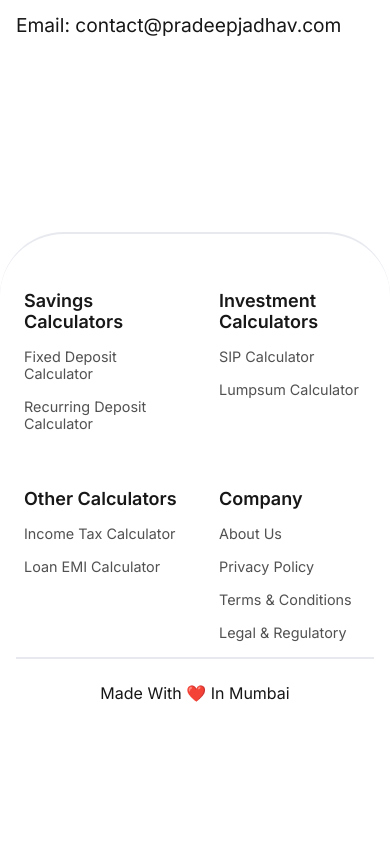
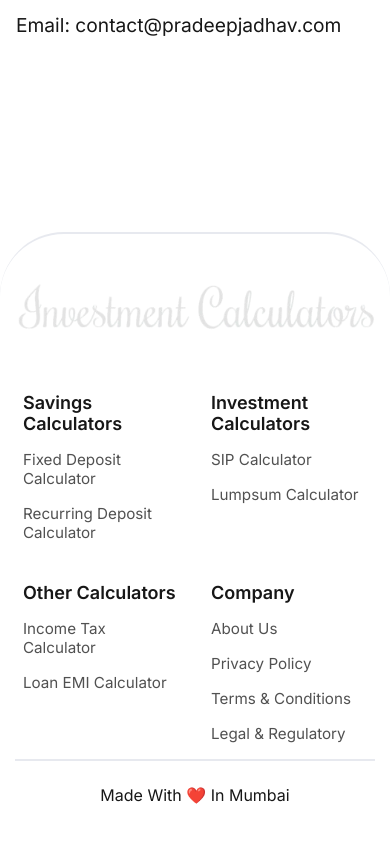
Before and after one commit to Pradeep17Jadhav/investmentcalculators, a Next.js app: page /about-us in a window 390 px wide. Shown: the part 2701-3544 px from the top of the page. Before the commit the page ends 3452 px from the top, so only its background shows below. Built offline with nearby package versions, Linux system fonts and the light colour scheme; what @mui/material-nextjs would draw is missing.

Commit message:
improve footer and seo

```diff
--- a/app/RootPage.tsx
+++ b/app/RootPage.tsx
@@ -26,7 +26,7 @@ const RootPage = async () => {
               className={styles.leftColumn}
               item
               xs={12}
-              md={6}
+              sm={6}
               lg={4}
             >
               <Banner
--- a/app/page.module.css
+++ b/app/page.module.css
@@ -1,17 +1,9 @@
 .page {
-  --gray-rgb: 0, 0, 0;
-  --gray-alpha-200: rgba(var(--gray-rgb), 0.08);
-  --gray-alpha-100: rgba(var(--gray-rgb), 0.05);
-
-  --button-primary-hover: #383838;
-  --button-secondary-hover: #f2f2f2;
-
   display: grid;
   grid-template-rows: 20px 1fr 20px;
   align-items: center;
   justify-items: center;
-  min-height: 100svh;
-  padding: 80px;
+  padding: 80px 80px 0 80px;
   gap: 64px;
   font-family: var(--font-geist-sans);
 }
--- a/components/AppBar/AppBar.tsx
+++ b/components/AppBar/AppBar.tsx
@@ -16,6 +16,7 @@ import {
 import MenuIcon from "@mui/icons-material/Menu";
 
 import styles from "./AppBar.module.css";
+import Link from "next/link";
 
 const AppBar = () => {
   const router = useRouter();
@@ -128,14 +129,14 @@ const AppBar = () => {
               const isActive = pathname === to;
               return (
                 <Tooltip key={label} title={tooltip}>
-                  <a
+                  <Link
                     href={to}
                     className={classnames(styles.navLink, {
                       [styles.activeNavLink]: isActive,
                     })}
                   >
                     {label}
-                  </a>
+                  </Link>
                 </Tooltip>
               );
             })}
--- a/components/Banner/Banner.module.css
+++ b/components/Banner/Banner.module.css
@@ -62,7 +62,7 @@
 
 @media (max-width: 600px) {
     .container {
-        min-height: 150px;
-        min-width: 200px;
+        min-height: 120px;
+        min-width: 160px;
     }
 }
--- a/components/Footer/Footer.module.css
+++ b/components/Footer/Footer.module.css
@@ -26,6 +26,12 @@
     border: 1px solid var(--border-color);
 }
 
+.logo {
+    margin-bottom: 32px;
+    pointer-events: none;
+    user-select: none;
+}
+
 @media (max-width: 900px) {
     .footer {
         padding: 16px;
@@ -35,4 +41,7 @@
         margin-top: 32px;
     }
 
+    .logo {
+        margin-bottom: 48px;
+    }
 }
--- a/components/Footer/Footer.tsx
+++ b/components/Footer/Footer.tsx
@@ -1,3 +1,4 @@
+import Image from "next/image";
 import FooterTable from "./FooterTable/FooterTable";
 import { getFooterData } from "./helpers";
 
@@ -9,6 +10,13 @@ const Footer = () => {
   return (
     <div className={styles.footer}>
       <div className={styles.container}>
+        <Image
+          className={styles.logo}
+          src="/images/logo.webp"
+          alt="Logo"
+          width="360"
+          height="50"
+        />
         <FooterTable footerData={footerData} />
         <hr className={styles.hr} />
         <div className={styles.madeWithLove}>Made With ❤️ In Mumbai</div>
--- a/components/Footer/FooterTable/FooterTable.module.css
+++ b/components/Footer/FooterTable/FooterTable.module.css
@@ -7,8 +7,7 @@
 }
 
 .footerColumn {
-    margin: 48px;
-    width: 100%;
+    margin: 8px;
 }
 
 .columnItemTitle {
@@ -27,12 +26,20 @@
 }
 
 
+@media (min-width: 1200px) {
+    .footerColumn {
+        margin-left: 48px;
+        margin-right: 48px;
+        width: 100%;
+    }
+}
+
 @media (max-width: 600px) {
     .footerColumn {
         margin: 8px;
     }
 
     .footerTable {
-        font-size: 0.9em;
+        font-size: 0.95em;
     }
 }
--- a/components/Footer/FooterTable/FooterTable.tsx
+++ b/components/Footer/FooterTable/FooterTable.tsx
@@ -1,5 +1,6 @@
 import Grid from "@mui/material/Grid/Grid";
 import styles from "./FooterTable.module.css";
+import Link from "next/link";
 
 type Props = {
   footerData: FooterData;
@@ -17,14 +18,14 @@ type FooterData = FooterColumn[];
 
 const FooterTable = ({ footerData }: Props) => {
   return (
-    <Grid className={styles.footerTable} container spacing={4}>
+    <Grid className={styles.footerTable} container spacing={2}>
       {footerData.map((column) => (
         <Grid key={column.title} item xs={6} sm={6} md={3}>
           <div key={column.title} className={styles.footerColumn}>
             <div className={styles.columnItemTitle}>{column.title}</div>
             {column.columnItems.map((columnItem) => (
               <div key={columnItem.href} className={styles.columnItem}>
-                <a href={columnItem.href}>{columnItem.columnItemLabel}</a>
+                <Link href={columnItem.href}>{columnItem.columnItemLabel}</Link>
               </div>
             ))}
           </div>
```
Also changed, not shown: components/Banner/Banner.tsx (+19 -5 lines), public/images/logo.webp (added).
